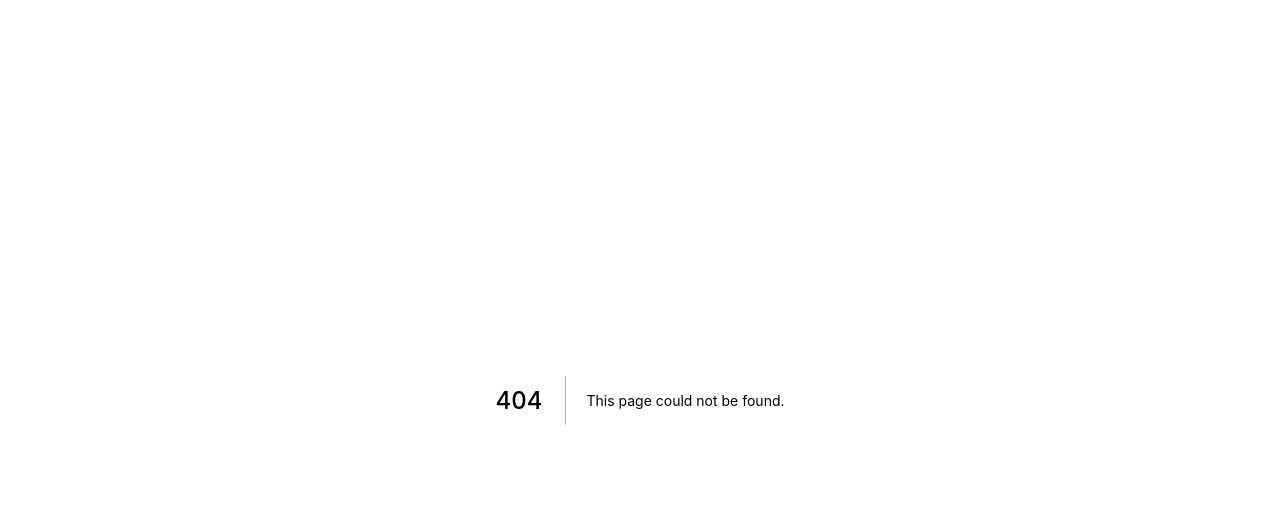
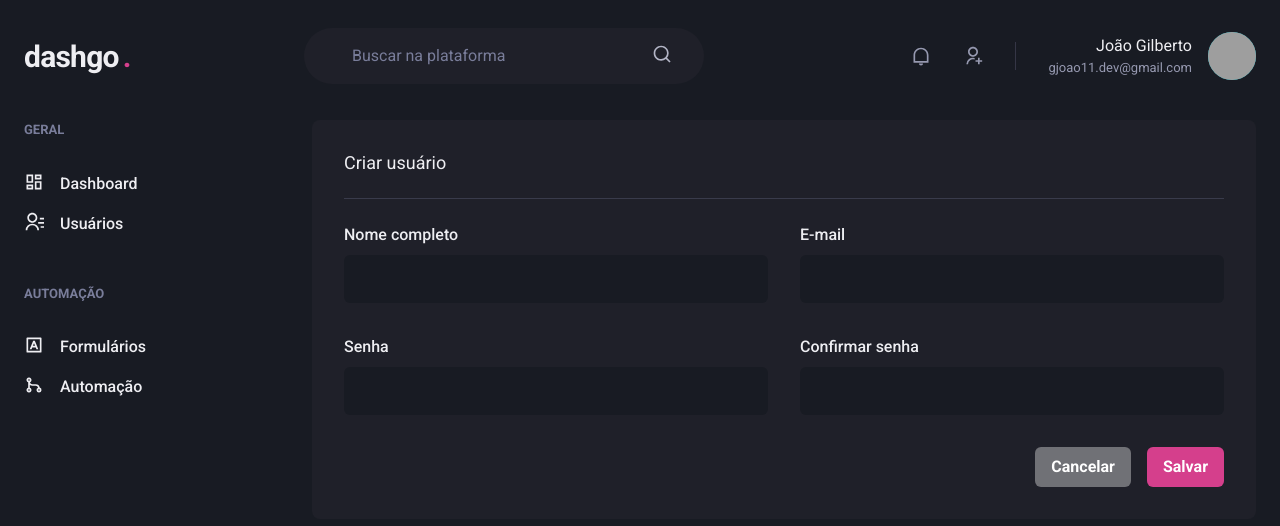
Before and after one commit to gjoao11/dashgo, a Next.js app: page /users/create in a window 1280 px wide. Before the commit this address had no page. Shown: the top 526 px of the page. Built offline with nearby package versions, Linux system fonts and the light colour scheme; grey boxes are pictures that could not be loaded.

Commit message:
Create user creation page

```diff
--- /dev/null
+++ b/src/pages/users/create.tsx
@@ -0,0 +1,51 @@
+import {
+  Box,
+  Flex,
+  Heading,
+  Divider,
+  VStack,
+  SimpleGrid,
+  HStack,
+  Button
+} from '@chakra-ui/react'
+import { Input } from '../../components/Form/Input'
+
+import { Header } from '../../components/Header'
+import { Sidebar } from '../../components/Sidebar'
+
+export default function CreateUser() {
+  return (
+    <Box>
+      <Header />
+
+      <Flex w="100%" my="6" maxWidth={1480} mx="auto" px="6">
+        <Sidebar />
+
+        <Box flex="1" borderRadius={8} bg="gray.800" padding="8">
+          <Heading fontSize="lg" fontWeight="normal">Criar usuário</Heading>
+
+          <Divider my="6" borderColor="gray.600" />
+
+          <VStack spacing="8">
+            <SimpleGrid minChildWidth="240px" spacing="8" w="100%">
+              <Input name="name" label="Nome completo" />
+              <Input name="email" type="email" label="E-mail" />
+            </SimpleGrid>
+
+            <SimpleGrid minChildWidth="240px" spacing="8" w="100%">
+              <Input name="password" type="password" label="Senha" />
+              <Input name="password_confirmation" type="password" label="Confirmar senha" />
+            </SimpleGrid>
+          </VStack>
+
+          <Flex mt="8" justify="flex-end">
+            <HStack spacing="4">
+              <Button colorScheme="whiteAlpha">Cancelar</Button>
+              <Button colorScheme="pink">Salvar</Button>
+            </HStack>
+          </Flex>
+        </Box>
+      </Flex>
+    </Box>
+  )
+}
```
